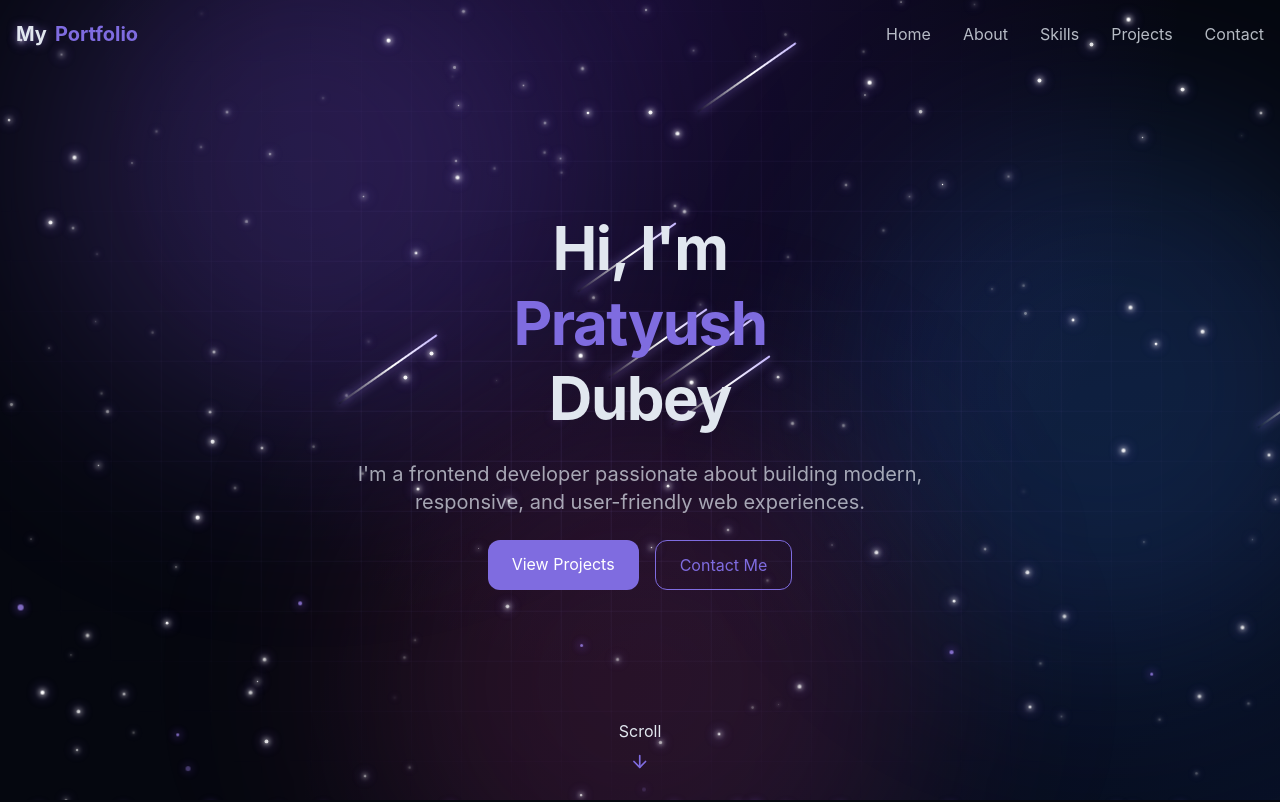
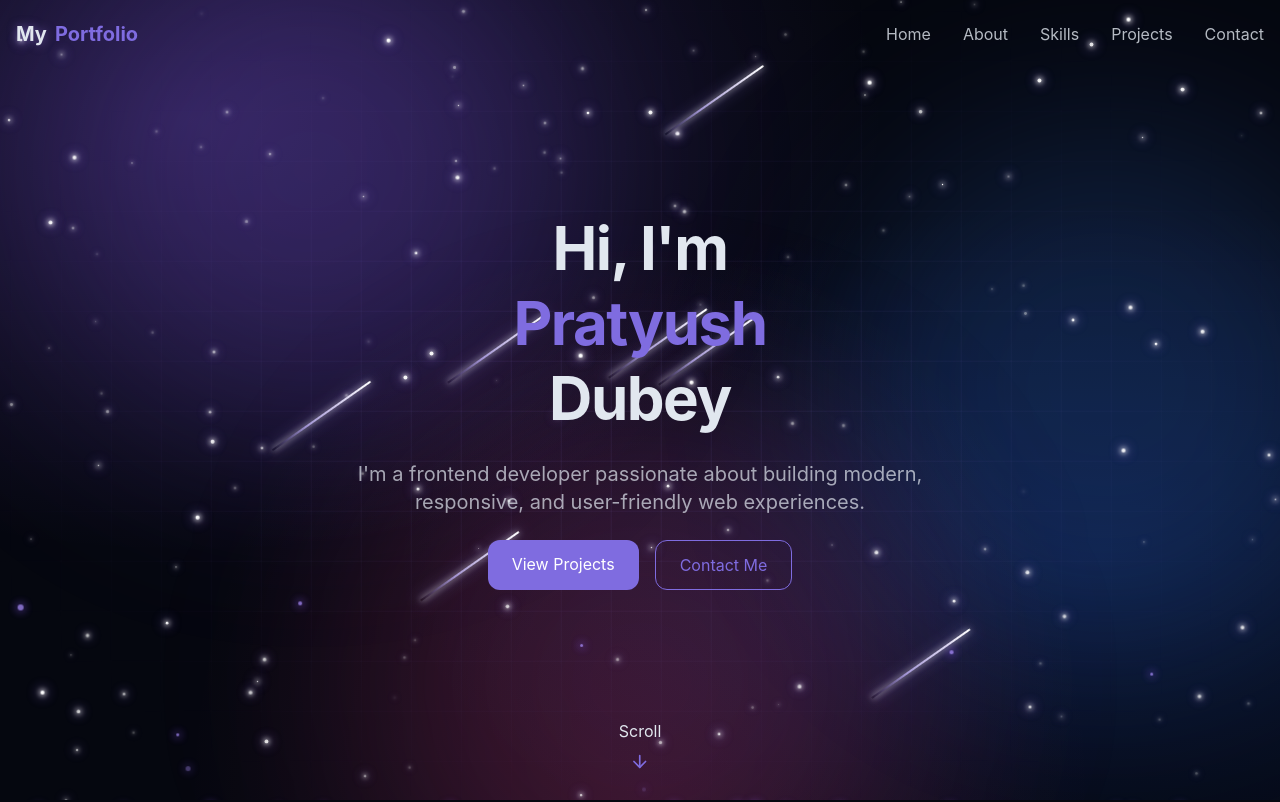
Before and after one commit to pratyush61/portfolio, a React (Vite) app: page / in a window 1280 px wide. Shown: the top 802 px of the page. Built offline with nearby package versions, Linux system fonts and the light colour scheme.

Commit message:
Refactor CSS for theme and animations

```diff
--- a/src/index.css
+++ b/src/index.css
@@ -1,9 +1,9 @@
 
 @import "tailwindcss";
 
-/* ========================================
-   DARK THEME
-======================================== */
+/* =========================================
+   THEME
+========================================= */
 
 @theme {
   --color-border: hsl(var(--border));
@@ -36,23 +36,11 @@
     from { opacity: 0; transform: translateY(20px); }
     to { opacity: 1; transform: translateY(0); }
   }
-
-  @keyframes meteor {
-    0% {
-      transform: rotate(-35deg) translateX(0);
-      opacity: 0;
-    }
-    10%, 70% { opacity: 1; }
-    100% {
-      transform: rotate(-35deg) translateX(-500px);
-      opacity: 0;
-    }
-  }
 }
 
-/* ========================================
-   GLOBAL STYLES
-======================================== */
+/* =========================================
+   GLOBAL DARK MODE
+========================================= */
 
 @layer base {
   :root {
@@ -73,21 +61,21 @@
   html {
     @apply scroll-smooth;
     color-scheme: dark;
-    background: hsl(var(--background));
+    background: #05070f;
   }
 
   body {
     @apply bg-background text-foreground;
+    margin: 0;
     min-height: 100vh;
-    margin: 0;
+    color-scheme: dark;
     font-feature-settings: "rlig" 1, "calt" 1;
-    color-scheme: dark;
   }
 }
 
-/* ========================================
+/* =========================================
    CONTAINER
-======================================== */
+========================================= */
 
 @utility container {
   margin-inline: auto;
@@ -114,9 +102,9 @@
   }
 }
 
-/* ========================================
+/* =========================================
    CUSTOM UTILITIES
-======================================== */
+========================================= */
 
 @utility text-glow {
   @apply relative;
@@ -129,11 +117,7 @@
 
 @utility gradient-border {
   @apply relative rounded-md;
-  background: linear-gradient(
-    to right,
-    hsl(var(--card)),
-    hsl(var(--card))
-  );
+  background: linear-gradient(to right, hsl(var(--card)), hsl(var(--card)));
   background-clip: padding-box;
   border: 1px solid transparent;
 }
@@ -144,9 +128,9 @@
     hover:scale-105 active:scale-95;
 }
 
-/* ========================================
-   ROOT LAYOUT
-======================================== */
+/* =========================================
+   PAGE LAYOUT
+========================================= */
 
 #root {
   position: relative;
@@ -157,9 +141,9 @@
   text-align: center;
 }
 
-/* ========================================
-   ANIMATED BACKGROUND BASE
-======================================== */
+/* =========================================
+   ANIMATED BACKGROUND
+========================================= */
 
 .bg-base {
   position: fixed;
@@ -170,29 +154,33 @@
 
   background:
     radial-gradient(
-      ellipse at 50% 0%,
-      rgba(109, 40, 217, 0.18),
-      transparent 60%
+      ellipse at 15% 15%,
+      rgba(139, 92, 246, 0.22),
+      transparent 45%
     ),
     radial-gradient(
-      ellipse at 100% 100%,
-      rgba(37, 99, 235, 0.10),
-      transparent 55%
+      ellipse at 85% 70%,
+      rgba(37, 99, 235, 0.18),
+      transparent 45%
+    ),
+    radial-gradient(
+      ellipse at 50% 100%,
+      rgba(236, 72, 153, 0.12),
+      transparent 50%
     ),
     #05070f;
 }
 
-/* ========================================
-   GLOWING AURORA ORBS
-======================================== */
+/* =========================================
+   GLOWING COLOR ORBS
+========================================= */
 
 .aurora {
   position: absolute;
   border-radius: 50%;
   filter: blur(90px);
-  opacity: 1;
+  pointer-events: none;
   will-change: transform;
-  pointer-events: none;
 }
 
 @keyframes aurora-a {
@@ -228,9 +216,9 @@
   }
 }
 
-/* ========================================
-   MOVING GRID PATTERN
-======================================== */
+/* =========================================
+   MOVING GRID
+========================================= */
 
 .bg-grid {
   position: absolute;
@@ -239,12 +227,12 @@
   background-image:
     linear-gradient(
       to right,
-      rgba(167, 139, 250, 0.09) 1px,
+      rgba(167, 139, 250, 0.08) 1px,
       transparent 1px
     ),
     linear-gradient(
       to bottom,
-      rgba(167, 139, 250, 0.09) 1px,
+      rgba(167, 139, 250, 0.08) 1px,
       transparent 1px
     );
 
@@ -267,17 +255,13 @@
 }
 
 @keyframes grid-pan {
-  from {
-    background-position: 0 0;
-  }
-  to {
-    background-position: 50px 50px;
-  }
+  from { background-position: 0 0; }
+  to { background-position: 50px 50px; }
 }
 
-/* ========================================
+/* =========================================
    TWINKLING STARS
-======================================== */
+========================================= */
 
 .star {
   position: absolute;
@@ -286,7 +270,7 @@
   background: #ffffff;
 
   box-shadow:
-    0 0 4px 1px rgba(255, 255, 255, 0.65),
+    0 0 4px 1px rgba(255, 255, 255, 0.7),
     0 0 10px 2px rgba(167, 139, 250, 0.5);
 
   pointer-events: none;
@@ -309,32 +293,58 @@
   }
 }
 
-/* ========================================
-   SHOOTING STARS
-======================================== */
+/* =========================================
+   SHOOTING STARS - MOVING DIAGONALLY
+========================================= */
 
 .meteor {
   position: absolute;
   display: block;
+  width: 120px;
+  height: 2px;
   border-radius: 999px;
 
   background: linear-gradient(
     90deg,
-    rgba(255, 255, 255, 0),
-    #ffffff 55%,
-    #c4b5fd
+    transparent 0%,
+    rgba(196, 181, 253, 0.8) 35%,
+    #ffffff 100%
   );
 
-  box-shadow: 0 0 10px rgba(167, 139, 250, 0.8);
+  box-shadow:
+    0 0 6px rgba(255, 255, 255, 0.8),
+    0 0 14px rgba(167, 139, 250, 0.8);
 
   transform: rotate(-35deg);
   transform-origin: right center;
+
   pointer-events: none;
+  will-change: transform, opacity;
 }
 
-/* ========================================
+@keyframes meteor {
+  0% {
+    transform: rotate(-35deg) translateX(0);
+    opacity: 0;
+  }
+
+  5% {
+    opacity: 1;
+  }
+
+  70% {
+    opacity: 1;
+  }
+
+  100% {
+    transform: rotate(-35deg) translateX(-700px);
+    opacity: 0;
+  }
+}
+
+/* =========================================
    FLOATING PARTICLES
-======================================== */
+========================================= */
 
 .particle {
   position: absolute;
@@ -344,8 +354,7 @@
 
   background: #a78bfa;
 
-  box-shadow:
-    0 0 8px 2px rgba(139, 92, 246, 0.5);
+  box-shadow: 0 0 8px 2px rgba(139, 92, 246, 0.6);
 
   animation-name: drift-up;
   animation-timing-function: linear;
@@ -359,21 +368,24 @@
     transform: translate3d(0, 0, 0);
     opacity: 0;
   }
+
   10% {
     opacity: 0.8;
   }
+
   90% {
     opacity: 0.6;
   }
+
   100% {
     transform: translate3d(var(--dx, 0px), -100vh, 0);
     opacity: 0;
   }
 }
 
-/* ========================================
-   MOUSE-FOLLOWING GLOW
-======================================== */
+/* =========================================
+   MOUSE GLOW
+========================================= */
 
 .cursor-glow {
   position: absolute;
@@ -397,9 +409,9 @@
   pointer-events: none;
 }
 
-/* ========================================
+/* =========================================
    ACCESSIBILITY
-======================================== */
+========================================= */
 
 @media (prefers-reduced-motion: reduce) {
   .aurora,
```
